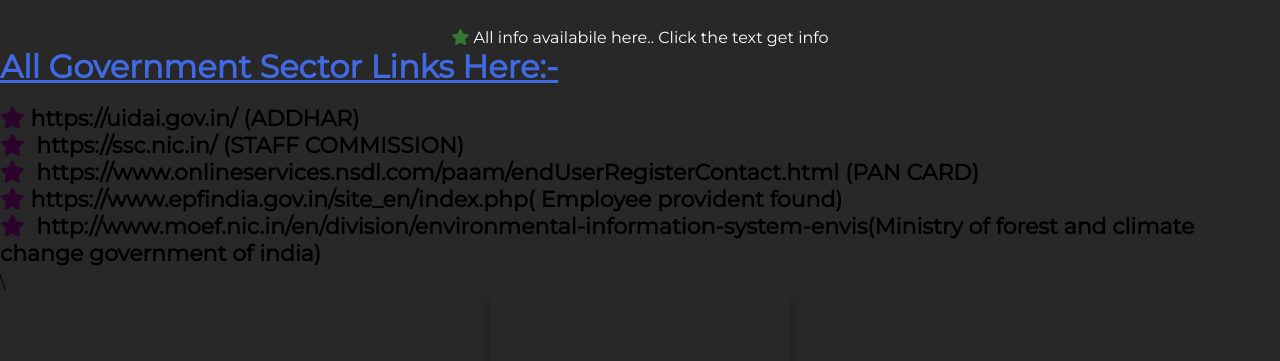
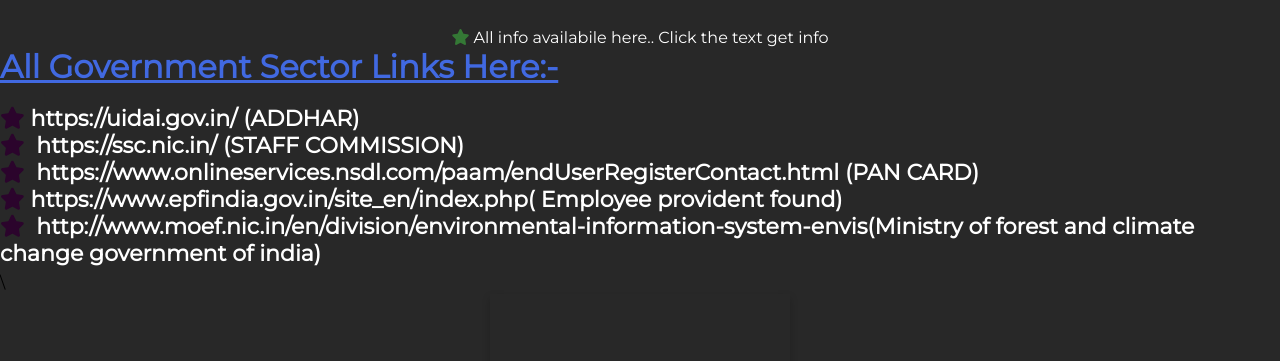
Before and after one commit to Krishnareddysyamala/onepage.com, a plain HTML site: page index.html in a window 1280 px wide. Shown: the part 172-533 px from the top of the page. Drawn offline with nearby package versions, Linux system fonts and the light colour scheme.

Commit message:
first commit

```diff
--- a/style.css
+++ b/style.css
@@ -124,7 +124,7 @@ ul h1 u{
 a h4 i{
   color: rgb(43, 4, 44);
 }
-a{
+a h4{
   color: #fff;
 }
 .card {
```
